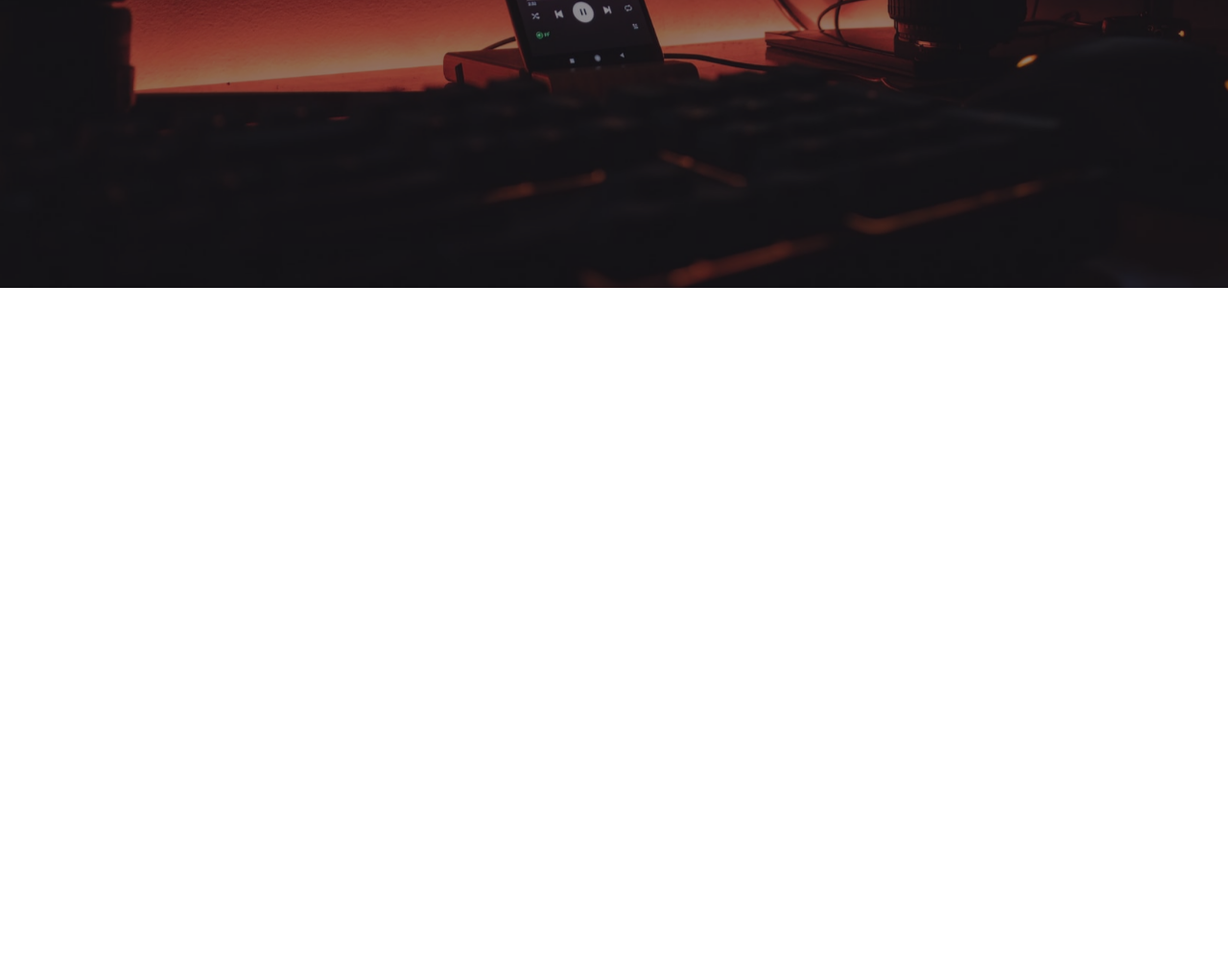
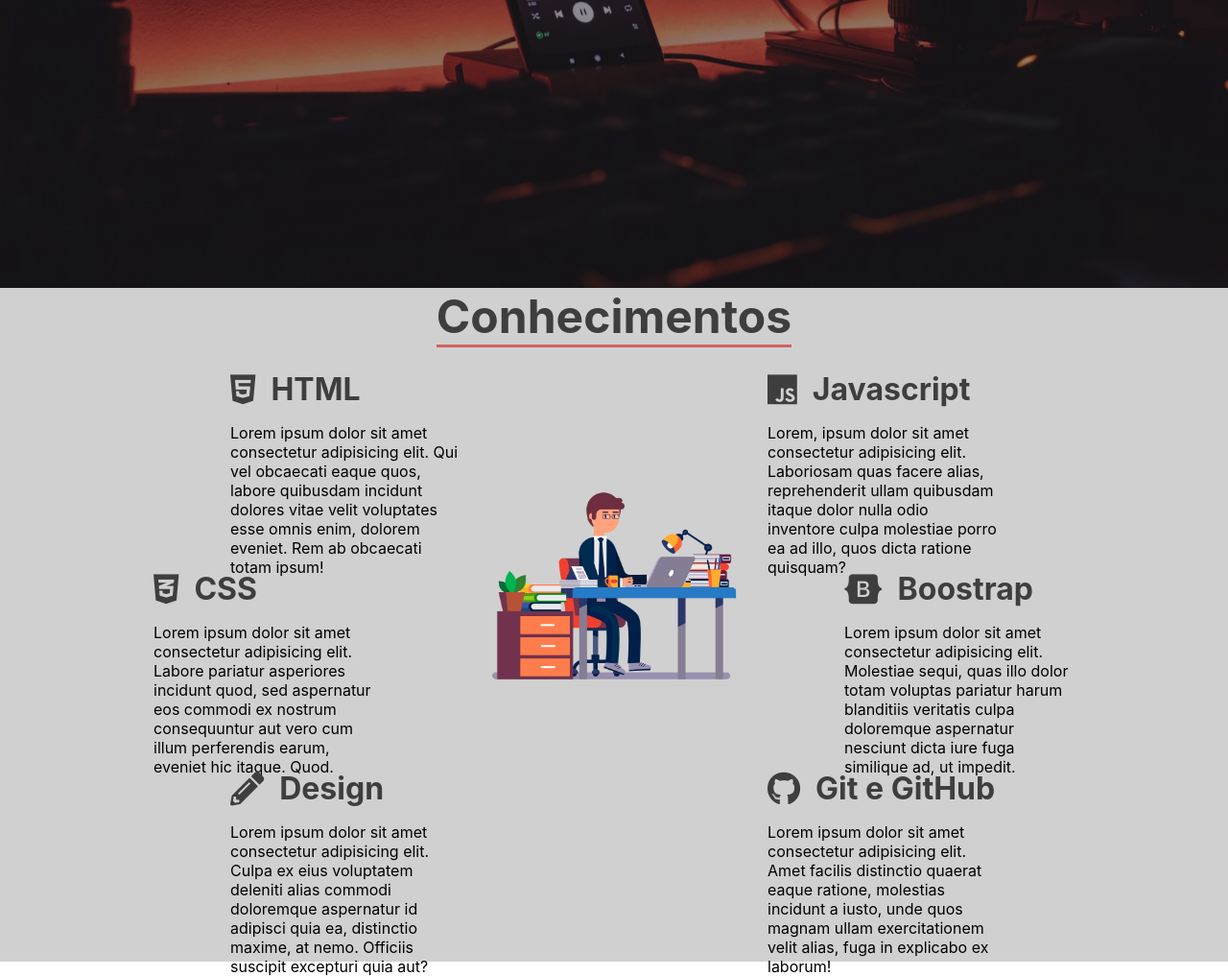
Before and after one commit to Douglasolano/inicial, a plain HTML site: page index.html in a window 1280 px wide. Shown: the part 500-1517 px from the top of the page at 96% size. Before the commit the page ends 800 px from the top, so only its background shows below. Drawn offline with Linux system fonts and the light colour scheme.

Commit message:
Conhecimentos

```diff
--- a/index.html
+++ b/index.html
@@ -33,7 +33,7 @@
             </div>
         </header>
 
-        <div class="sidebar">
+        <aside class="sidebar">
             <nav>
                 <ul class="menu">
                     <li class="menu-item"><a href="#" class="menu-link">Home</a></li>
@@ -48,9 +48,76 @@
                 <a href=""><i class="fab fa-github-alt"></i></a>
                 <a href=""><i class="fab fa-twitter"></i></a>
             </div>
-        </div>
+        </aside>
+
+        <section class="sessao-conhecimentos">
+            <div class="sessao-header">
+              <h1>Conhecimentos</h1>
+            </div>
+            <div class="conhecimentos">
+              <div class="conhecimento">
+                <div class="conhecimento-header">
+                  <i class="fab fa-html5"></i>
+                  <h3>HTML</h3>
+                </div>
+                <div class="conhecimento-text">
+                  <p>Lorem ipsum dolor sit amet consectetur adipisicing elit. Qui vel obcaecati eaque quos, labore quibusdam incidunt dolores vitae velit voluptates esse omnis enim, dolorem eveniet. Rem ab obcaecati totam ipsum!</p>
+                </div>
+              </div>
+              <div class="conhecimento">
+                <div class="conhecimento-header">
+                  <i class="fab fa-css3-alt"></i>
+                  <h3>CSS</h3>
+                </div>
+                <div class="conhecimento-text">
+                  <p>Lorem ipsum dolor sit amet consectetur adipisicing elit. Labore pariatur asperiores incidunt quod, sed aspernatur eos commodi ex nostrum consequuntur aut vero cum illum perferendis earum, eveniet hic itaque. Quod.</p>
+                </div>
+              </div>
+              <div class="conhecimento">
+                <div class="conhecimento-header">
+                  <i class="fas fa-pencil-alt"></i>
+                  <h3>Design</h3>
+                </div>
+                <div class="conhecimento-text">
+                  <p>Lorem ipsum dolor sit amet consectetur adipisicing elit. Culpa ex eius voluptatem deleniti alias commodi doloremque aspernatur id adipisci quia ea, distinctio maxime, at nemo. Officiis suscipit excepturi quia aut?</p>
+                </div>
+              </div>
+              <div class="conhecimento">
+                <div class="conhecimento-header">
+                  <i class="fab fa-js"></i>
+                  <h3>Javascript</h3>
+                </div>
+                <div class="conhecimento-text">
+                  <p>Lorem, ipsum dolor sit amet consectetur adipisicing elit. Laboriosam quas facere alias, reprehenderit ullam quibusdam itaque dolor nulla odio inventore culpa molestiae porro ea ad illo, quos dicta ratione quisquam?
+                  </p>
+                </div>
+              </div>
+              <div class="conhecimento">
+                <div class="conhecimento-header">
+                  <i class="fab fa-bootstrap"></i>
+                  <h3>Boostrap</h3>
+                </div>
+                <div class="conhecimento-text">
+                  <p>Lorem ipsum dolor sit amet consectetur adipisicing elit. Molestiae sequi, quas illo dolor totam voluptas pariatur harum blanditiis veritatis culpa doloremque aspernatur nesciunt dicta iure fuga similique ad, ut impedit.</p>
+                </div>
+              </div>
+              <div class="conhecimento">
+                <div class="conhecimento-header">
+                  <i class="fab fa-github"></i>
+                  <h3>Git e GitHub</h3>
+                </div>
+                <div class="conhecimento-text">
+                  <p>Lorem ipsum dolor sit amet consectetur adipisicing elit. Amet facilis distinctio quaerat eaque ratione, molestias incidunt a iusto, unde quos magnam ullam exercitationem velit alias, fuga in explicabo ex laborum!</p>
+                </div>
+             </div>
+                <div class="conhecimentos-img-wrapper">
+                    <img src="imagens/imagem123.png" alt="">
+                </div>
+            </div>
+        </section>
+
+
     </div>
-
 </body>
 
 <script src="script.js"></script>
--- a/style.css
+++ b/style.css
@@ -172,7 +172,7 @@ header{
 .sidebar{
     width: 20rem;
     height: 100vh;
-    background-color: rgba(63, 63, 63, 0.637);
+    background-color: #3f3f3fa2;
     position: fixed;
     top: 0;
     right: -20rem;
@@ -225,3 +225,91 @@ header{
     justify-content: center;
     align-items: center;
 }
+
+.conhecimentos{
+    display: grid;
+    grid-template-columns: repeat(16, 1fr);
+    grid-template-rows: repeat(6, 6rem);
+    row-gap: .5rem;
+
+}
+
+.conhecimento:nth-child(1){
+    grid-column: 4 / 7;
+    grid-row: 1 / 3;
+}
+
+.conhecimento:nth-child(2){
+    grid-column: 3 / 6;
+    grid-row: 3 / 5;
+}
+
+.conhecimento:nth-child(3){
+    grid-column: 4 / 7;
+    grid-row: 5 / -1;
+}
+
+.conhecimento:nth-child(4){
+    grid-column: 11 / 14;
+    grid-row: 1 / 3;
+}
+
+.conhecimento:nth-child(5){
+    grid-column: 12 / 15;
+    grid-row: 3 / 5;
+}
+
+.conhecimento:nth-child(6){
+    grid-column: 11 / 14;
+    grid-row: 5 / -1;
+}
+
+.sessao-conhecimentos{
+    background-color: #d0d0d0;
+}
+
+.sessao-header{
+    display: flex;
+    align-items: center;
+    justify-content: center;
+}
+
+.sessao-header h1{
+    font-family: -apple-system, BlinkMacSystemFont, 'Segoe UI', Roboto, Oxygen, Ubuntu, Cantarell, 'Open Sans', 'Helvetica Neue', sans-serif;
+    font-size: 3rem;
+    color: #3f3e3e;
+    border-bottom: solid 3px #d32323a2;
+    margin-bottom: 1.5rem;
+}
+
+.conhecimento-header{
+    display: flex;
+    align-items: center;
+    color: #3f3e3e;
+}
+
+.conhecimento-header{
+    font-size: 2.2rem;
+}
+
+.conhecimento-header h3{
+    font-family: -apple-system, BlinkMacSystemFont, 'Segoe UI', Roboto, Oxygen, Ubuntu, Cantarell, 'Open Sans', 'Helvetica Neue', sans-serif;
+    font-size: 2rem;
+    padding-left: 1rem;
+}
+
+.conhecimento-text{
+    font-family: -apple-system, BlinkMacSystemFont, 'Segoe UI', Roboto, Oxygen, Ubuntu, Cantarell, 'Open Sans', 'Helvetica Neue', sans-serif;
+    margin-top: 1rem;
+}
+
+.conhecimentos-img-wrapper{
+    grid-column: 7 / 11;
+    grid-row: 2 / 6;
+    width: 100%;
+}
+
+.conhecimentos-img-wrapper img{
+    object-fit: cover;
+    width: 100%;
+}
```
Also changed, not shown: imagens/imagem123.png (added).
